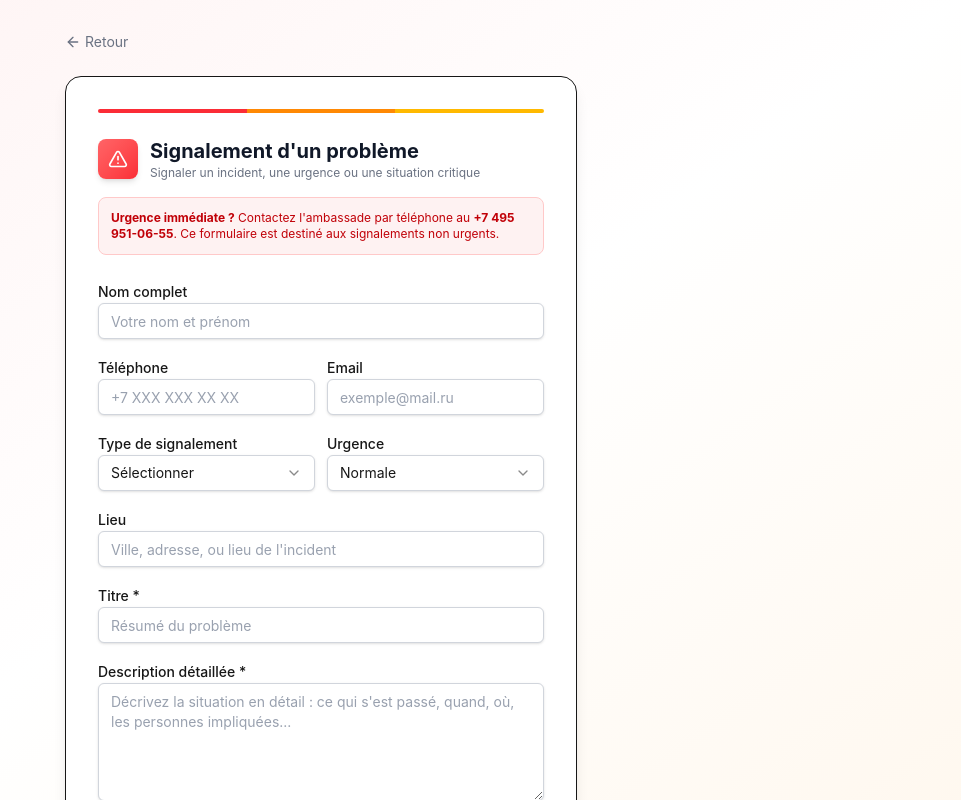
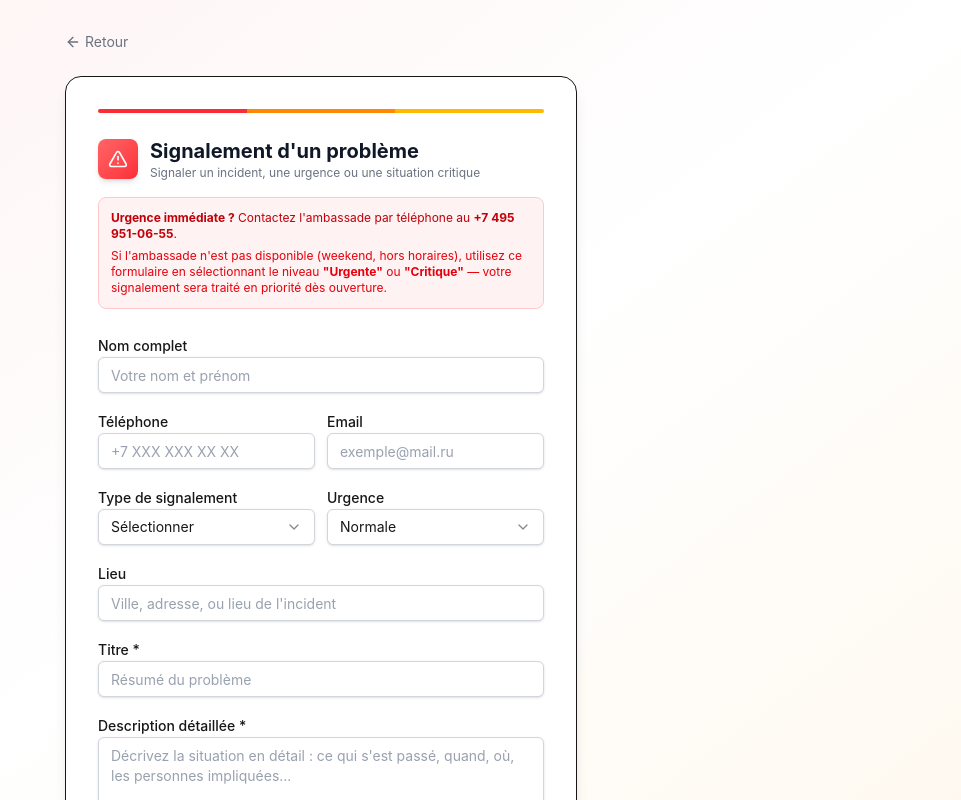
Before and after one commit to intersidibe2-cell/malibourse-app, a Next.js app: page /signalements/soumettre in a window 1280 px wide. Shown: the top 800 px of the page, without its empty margins (319-1280 px from the left). Built offline with nearby package versions, Linux system fonts and the light colour scheme; no server answers.

Commit message:
fix: hero wording + signalement urgence weekend

```diff
--- a/src/app/(public)/signalements/soumettre/page.tsx
+++ b/src/app/(public)/signalements/soumettre/page.tsx
@@ -84,10 +84,12 @@ export default function SignalementPage() {
             </div>
           </div>
 
-          <div className="bg-red-50 border border-red-200 rounded-lg p-3 mb-6">
+          <div className="bg-red-50 border border-red-200 rounded-lg p-3 mb-6 space-y-1.5">
             <p className="text-xs text-red-700">
-              <strong>Urgence immédiate ?</strong> Contactez l&apos;ambassade par téléphone au <strong>+7 495 951-06-55</strong>.
-              Ce formulaire est destiné aux signalements non urgents.
+              <strong>Urgence immédiate ?</strong> Contactez l'ambassade par téléphone au <strong>+7 495 951-06-55</strong>.
+            </p>
+            <p className="text-xs text-red-600">
+              Si l'ambassade n'est pas disponible (weekend, hors horaires), utilisez ce formulaire en sélectionnant le niveau <strong>"Urgente"</strong> ou <strong>"Critique"</strong> — votre signalement sera traité en priorité dès ouverture.
             </p>
           </div>
 
--- a/src/app/page.tsx
+++ b/src/app/page.tsx
@@ -155,14 +155,14 @@ export default function HomePage() {
             </div>
 
             <h1 className="text-2xl sm:text-4xl md:text-6xl lg:text-7xl font-bold text-white leading-tight mb-4 sm:mb-6 animate-fade-in-up text-center px-2">
-              Plateforme de Gestion des<br className="hidden sm:block" />
+              Portail des<br className="hidden sm:block" />
               <span className="text-transparent bg-clip-text bg-gradient-to-r from-yellow-300 to-yellow-500">Ressortissants Maliens</span>
               <br className="hidden sm:block" />en Russie
             </h1>
 
             <p className="text-sm sm:text-lg md:text-xl text-green-100/90 mb-6 sm:mb-10 max-w-2xl mx-auto leading-relaxed animate-fade-in-up text-center px-2">
-L'Ambassade du Mali en Fédération de Russie assure la gestion et le suivi des étudiants
-et ressortissants maliens sur l'ensemble du territoire.
+L'Ambassade du Mali en Fédération de Russie assure le suivi et la protection
+de l'ensemble des étudiants et ressortissants maliens sur le territoire russe.
             </p>
 
             <div className="flex flex-wrap justify-center gap-2 sm:gap-4 animate-fade-in-up px-2">
```
Also changed, not shown: 1 other file (tests, documents, lock files or other folders).
